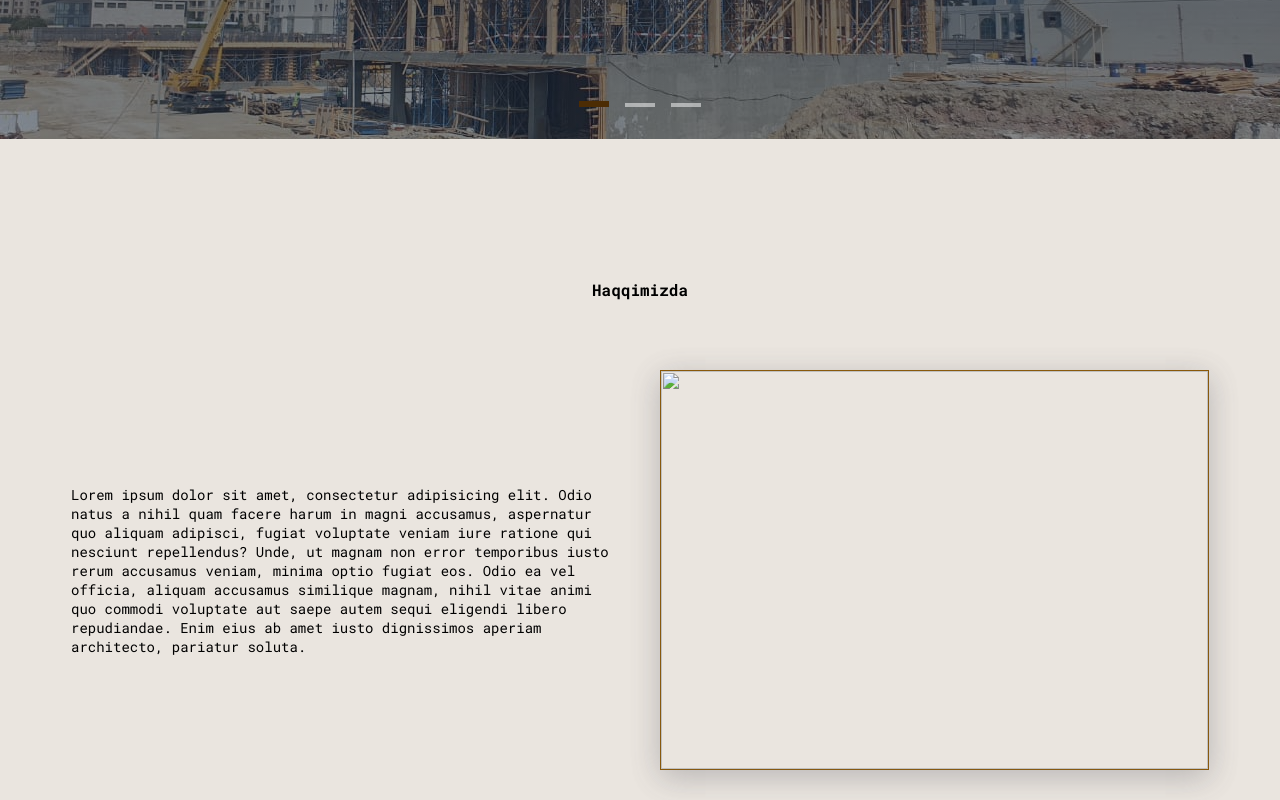
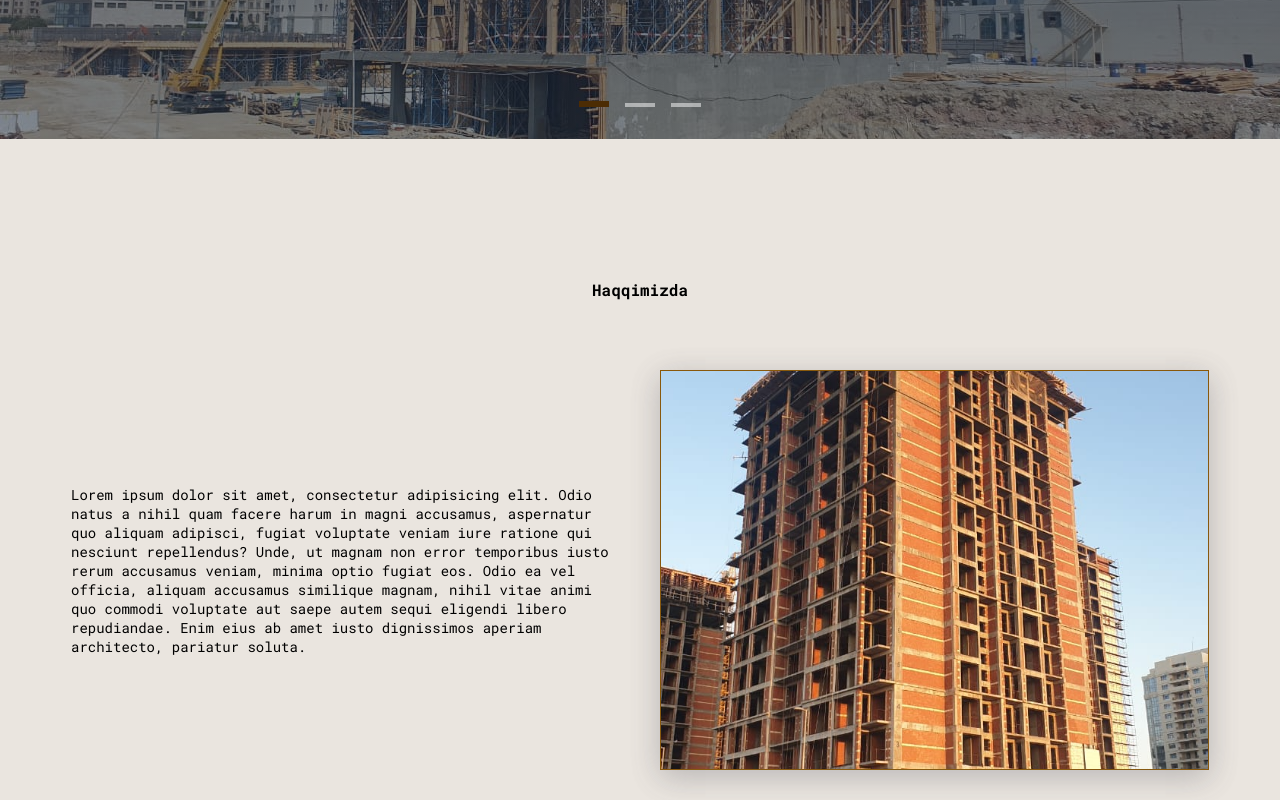
Before and after one commit to zaqurbanov/ayontest1, a plain HTML site: page about.html in a window 1280 px wide. Shown: the part 421-1221 px from the top of the page. Drawn offline with nearby package versions, Linux system fonts and the light colour scheme; the site is published under a folder, as on GitHub Pages, so addresses that start at the root find nothing.

Commit message:
Update about.html
Signed-off-by: zaqurbanov <111583648+zaqurbanov@users.noreply.github.com>

```diff
--- a/about.html
+++ b/about.html
@@ -127,7 +127,7 @@
 
 
             <div class="col-6">
-                <div class="about-img"><img src="/images/img52.jpg" alt=""></div>
+                <div class="about-img"><img src="images/img52.jpg" alt=""></div>
             </div>
 
         </div>
```
